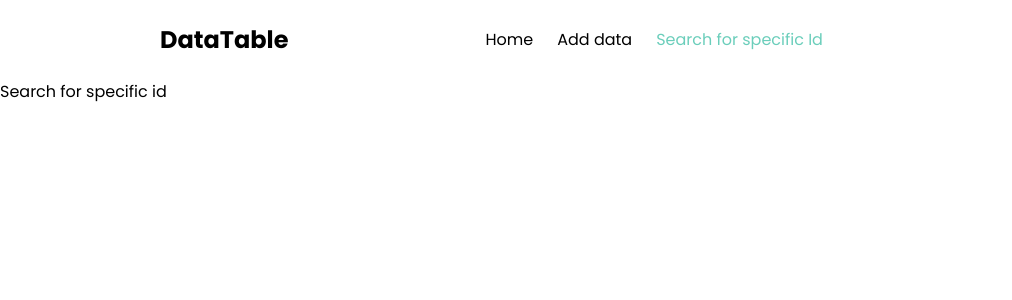
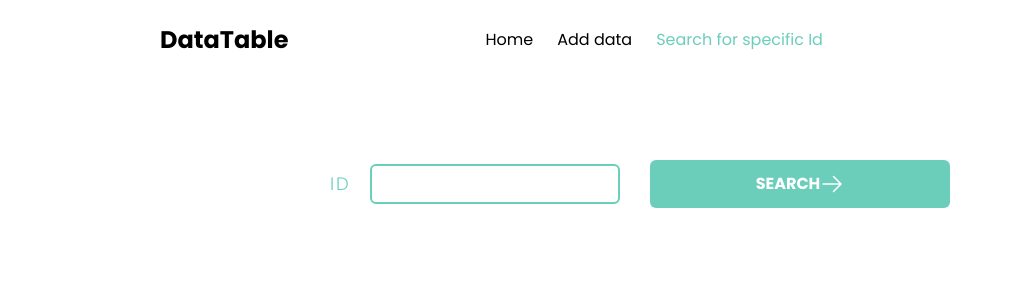
Before and after one commit to Arkadina/next12-data-table, a Next.js app: page /searchData in a window 1280 px wide. Shown: the top 300 px of the page, without its empty margins (0-1012 px from the left). Built offline with nearby package versions, Linux system fonts and the light colour scheme.

Commit message:
feat: new ButtonAction component + searchData page

```diff
--- /dev/null
+++ b/components/widgets/ButtonAction.js
@@ -0,0 +1,18 @@
+import React from "react";
+import { ArrowRightIcon } from "@heroicons/react/24/outline";
+
+function ButtonAction({ text, width, mt, left }) {
+    console.log(left);
+    return (
+        <button
+            className={`flex cursor-pointer w-[${width}px] bg-primary text-white font-bold py-3 items-center justify-center rounded-md mt-[${
+                mt ? mt : ""
+            }px] hover:opacity-80`}
+        >
+            {text}
+            <ArrowRightIcon className={`h-6 w-6 relative left-[${left}px]`} />
+        </button>
+    );
+}
+
+export default ButtonAction;
--- a/pages/addData.js
+++ b/pages/addData.js
@@ -1,7 +1,7 @@
 import { useState } from "react";
-import { ArrowRightIcon } from "@heroicons/react/24/outline";
 
 import Layout from "@/components/Layout";
+import ButtonAction from "@/components/widgets/ButtonAction";
 
 const AddData = () => {
     const [optionState, setOptionState] = useState("active");
@@ -15,7 +15,7 @@ const AddData = () => {
                     </span>
                     <input
                         type="email"
-                        className="w-[250px] outline-none px-2 text-[12px] rounded-md border-2 border-primary h-[35px] "
+                        className="w-[250px] outline-none px-2 text-[12px] rounded-md border-2 border-primary h-[40px] "
                     />
                 </div>
                 <div className="flex items-center justify-between w-[400px] mt-[30px]">
@@ -24,7 +24,7 @@ const AddData = () => {
                     </span>{" "}
                     <input
                         type="password"
-                        className="w-[250px] outline-none px-2 text-[12px] rounded-md border-2 border-primary h-[35px]"
+                        className="w-[250px] outline-none px-2 text-[12px] rounded-md border-2 border-primary h-[40px]"
                     />
                 </div>
                 <div className="flex items-center justify-between w-[400px] mt-[30px]">
@@ -33,7 +33,7 @@ const AddData = () => {
                     </span>
                     <select
                         defaultValue={optionState}
-                        className="flex items-center rounded-md border-2 border-primary bg-transparent text-primary px-3 h-[35px] w-[120px] justify-center"
+                        className="flex items-center rounded-md border-2 border-primary bg-transparent text-primary px-3 h-[40px] w-[120px] justify-center"
                     >
                         <option value="active" className="text-black">
                             active
@@ -41,10 +41,7 @@ const AddData = () => {
                         <option value="inactive">inactive</option>
                     </select>
                 </div>
-                <button className="flex cursor-pointer w-[400px] bg-primary text-white font-bold py-3 items-center justify-center rounded-md mt-[40px] hover:opacity-80">
-                    CREATE{" "}
-                    <ArrowRightIcon className="h-6 w-6 relative left-[130px] " />
-                </button>
+                <ButtonAction text="CREATE" mt="40" width="400" left="130" />
             </form>
         </Layout>
     );
--- a/pages/searchData.js
+++ b/pages/searchData.js
@@ -1,9 +1,22 @@
 import Layout from "@/components/Layout";
+import ButtonAction from "@/components/widgets/ButtonAction";
 
 const SearchData = () => {
     return (
         <Layout>
-            <p>Search for specific id</p>
+            <form className="flex flex-row justify-center  w-full mt-20">
+                <div className="flex items-center w-[300px] mr-5">
+                    <span className="text-primary tracking-widest text-left font-light text-lg mr-5">
+                        ID
+                    </span>
+                    <input
+                        type="email"
+                        className="w-[250px] outline-none px-2 text-[12px] rounded-md border-2 border-primary h-[40px] "
+                    />
+                </div>
+
+                <ButtonAction text="SEARCH" width="300" left="90" />
+            </form>
         </Layout>
     );
 };
```
